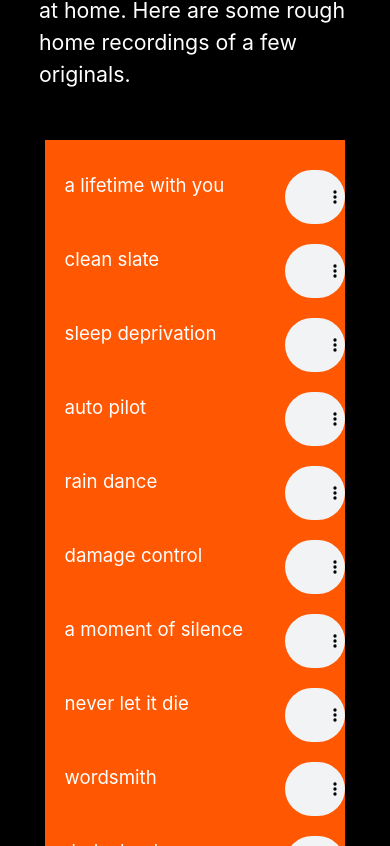
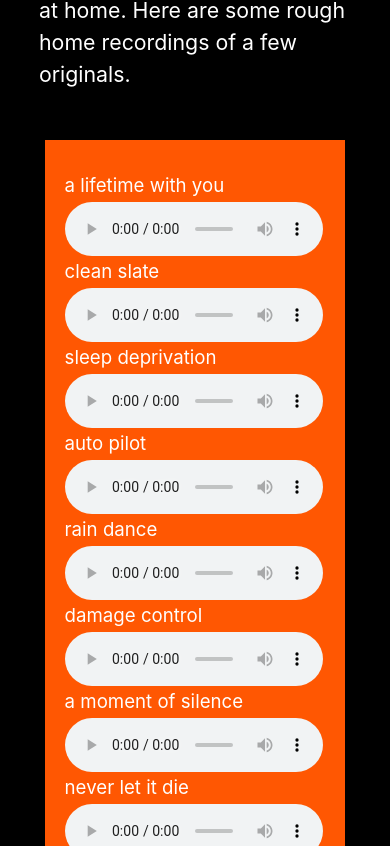
Before and after one commit to jakepaul9/jakes-portfolio, a React (Create React App) app: page /#/music in a window 390 px wide. Shown: the part 1058-1904 px from the top of the page. Built offline with nearby package versions, Linux system fonts and the light colour scheme.

Commit message:
fixed audio tracks

```diff
--- a/src/pages/Music.css
+++ b/src/pages/Music.css
@@ -24,16 +24,26 @@
   margin-right: 20px;
 }
 
-@media only screen and (max-width: 600px) {
+@media only screen and (max-width: 900px) {
   .songs {
     width: 90%;
     font-size: 14pt;
-    align-items: flex-start;
+    flex-direction: column;
+    /* align-items: flex-start; */
     padding-right: 0px;
     justify-content: center;
     color: white;
   }
+  .song {
+    flex-direction: column;
+    justify-content: space-evenly;
+    /* width: 100%; */
+    margin: auto;
+  }
+  .player {
+    width: 92%;
+  }
   .song-title {
-    width: 1000px;
+    /* width: 1000px; */
   }
 }
```
